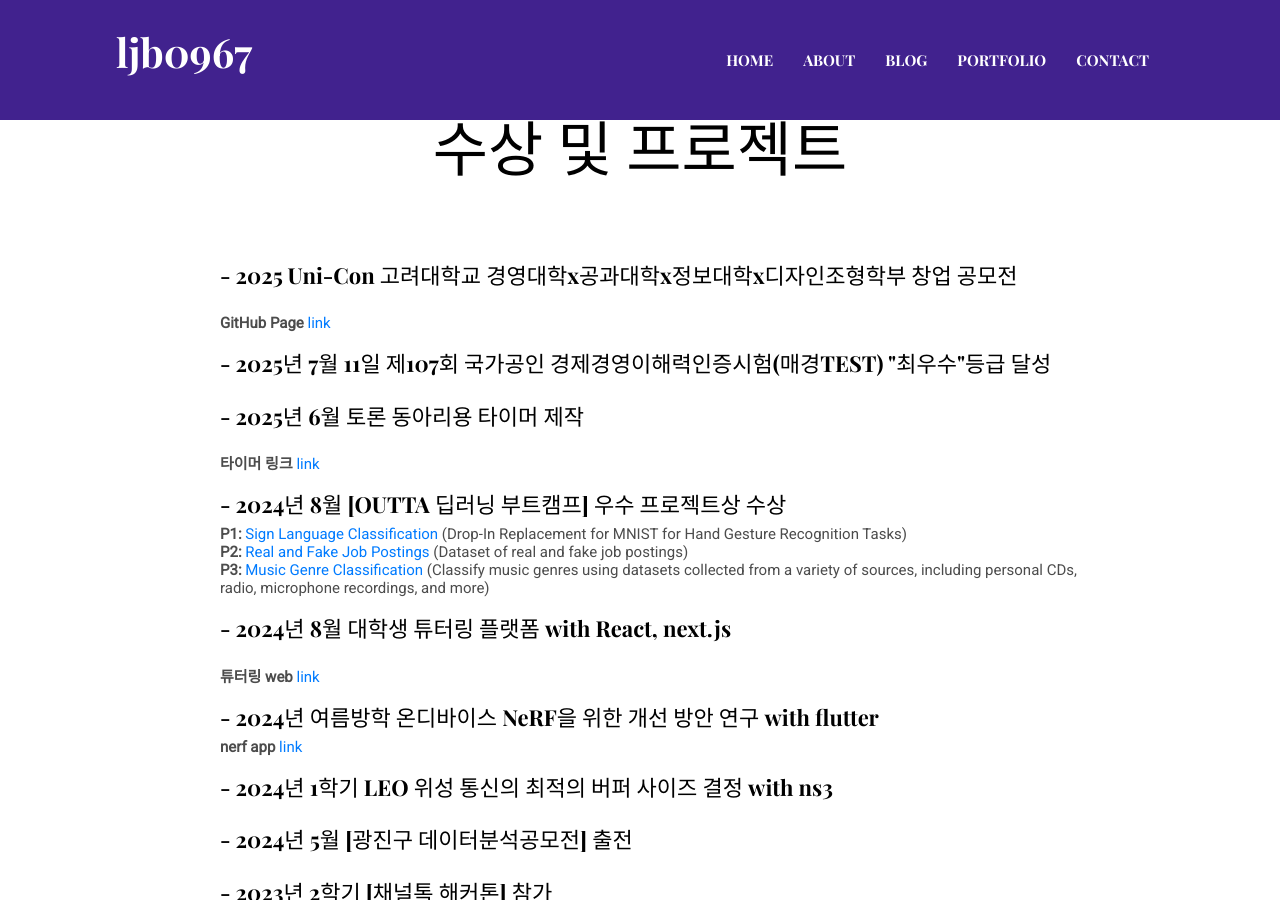
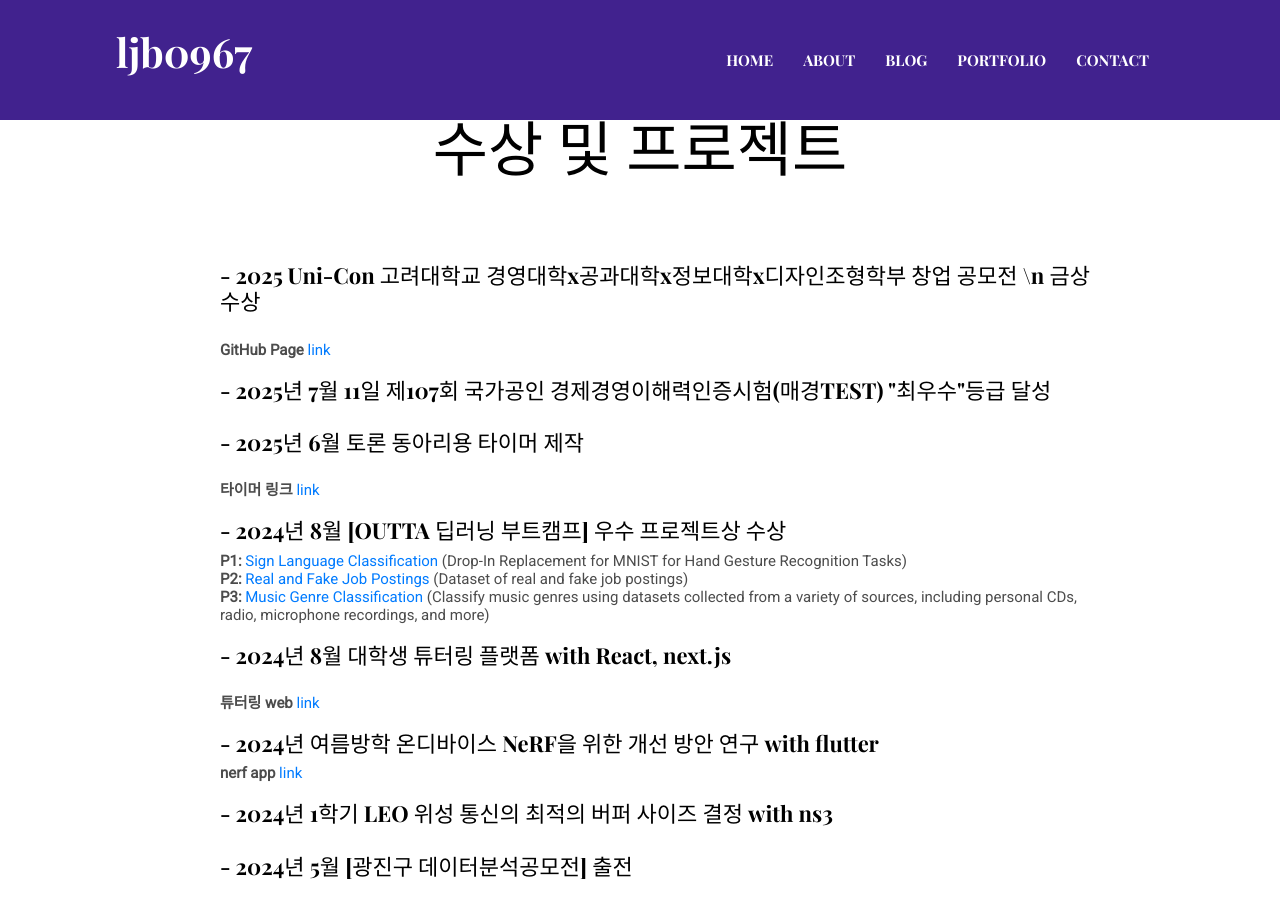
Before and after one commit to ljb0967/ljb0967.github.io, a Jekyll site: the page built from index.html, in a window 1280 px wide and 900 px high, scrolled down 1251 px. Built offline with Jekyll 4.4.1, drawn with Linux system fonts in a browser that asks for light colours; some web fonts are replaced.

Commit message:
Update settings.yml

```diff
--- a/_data/settings.yml
+++ b/_data/settings.yml
@@ -52,7 +52,7 @@ blurb:
   안녕하세요 저의 홈페이지에 오신 것을 환영합니다 여기에는 저에 대한 프로필과 제가 지금까지 해온 프로젝트들이 정리되어있습니다  <br> Welcome to my website! Here, you can find my profile and a summary of the projects I have worked on so far <br><br><br><br><br><h2>수상 및 프로젝트</h2><br><br><br>
 
   <ul style="text-align:left"><br>
-  <li><h4>-  2025 Uni-Con 고려대학교 경영대학x공과대학x정보대학x디자인조형학부 창업 공모전 </h4></li><br>
+  <li><h4>-  2025 Uni-Con 고려대학교 경영대학x공과대학x정보대학x디자인조형학부 창업 공모전 \n 금상 수상 </h4></li><br>
 
   <li><strong>GitHub Page </strong><a href="https://github.com/ljb0967/AND-front" target="_blank">link</a></li><br>
 
```
